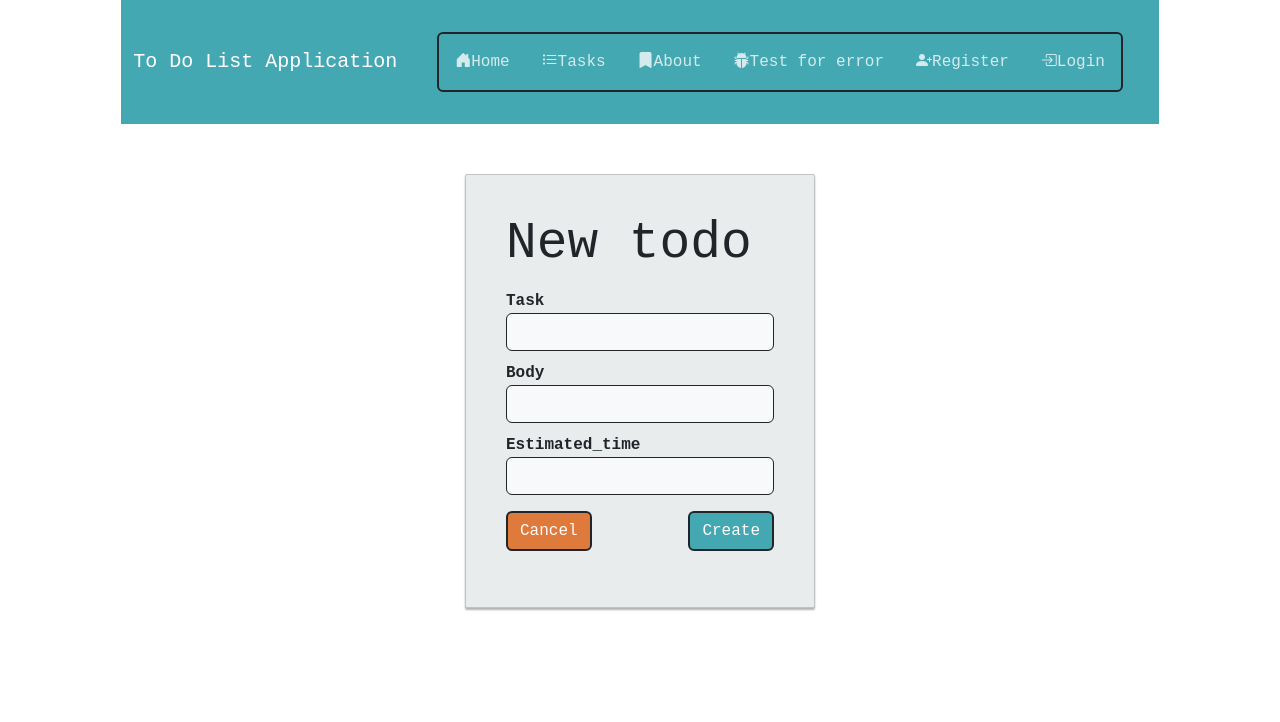
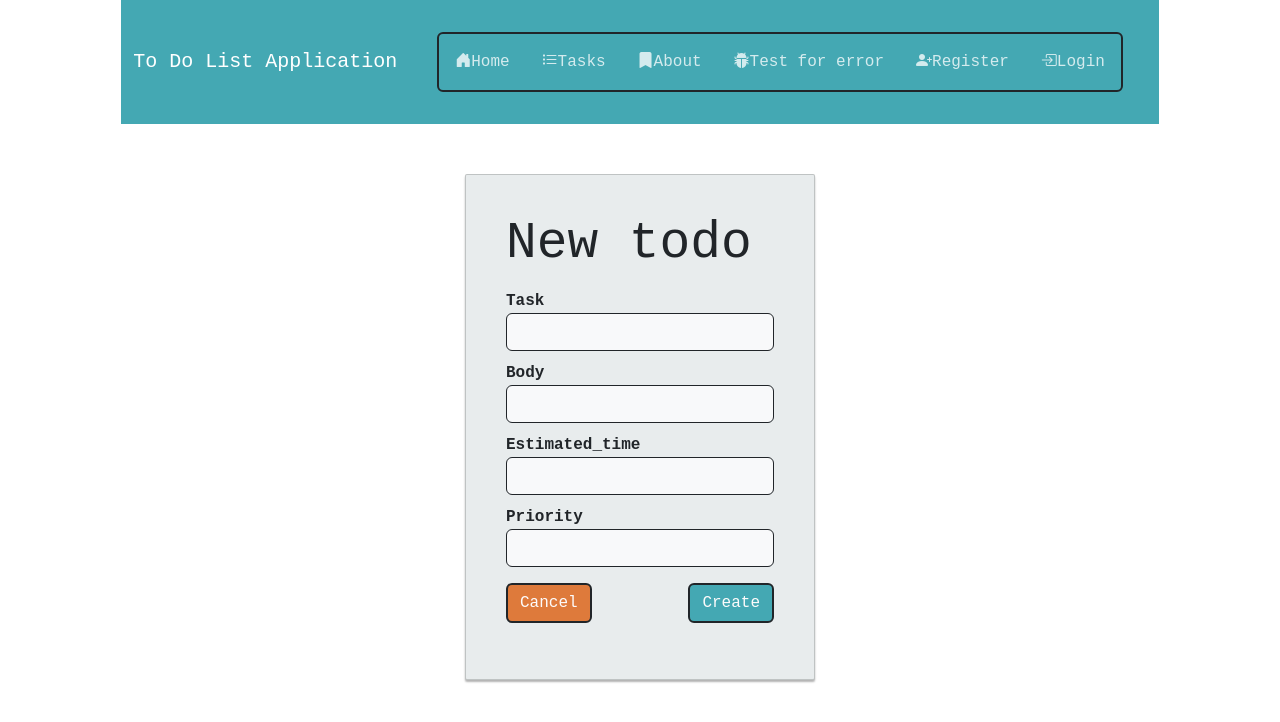
Before and after one commit to son3p/fullstackfrontend, a React (Vite) app: page /todos/create in a window 1280 px wide. Shown: the top 722 px of the page. Built offline with nearby package versions, Linux system fonts and the light colour scheme.

Commit message:
Fixed the rest:api with the parent/childthing relationship

```diff
--- a/src/components/todo/TodoCreate.jsx
+++ b/src/components/todo/TodoCreate.jsx
@@ -80,6 +80,11 @@ const TodoCreate = () => {
                             <input type="number" {...register("estimated_time")}  className="form-control bg-light border border-dark" />
                             {errors?.estimated_time && <label className="error-feedback">{errors.estimated_time.message}</label>}
                         </div>
+                        <div className="form-group">
+                            <label htmlFor="priority">Priority</label>
+                            <input type="text" {...register("priority")}  className="form-control bg-light border border-dark" />
+                            {errors?.priority && <label className="error-feedback">{errors.priority.message}</label>}
+                        </div>
                         <p></p>
                         <div className="form-group d-flex justify-content-between">
 
--- a/src/components/todo/TodoDelete.jsx
+++ b/src/components/todo/TodoDelete.jsx
@@ -88,6 +88,11 @@ const TodoDelete = () => {
                             <input type="number" {...register("estimated_time")} defaultValue = {currentTodo.estimated_time} readOnly className="form-control bg-light border border-dark"/>
                             {errors?.estimated_time && <label className="error-feedback">{errors.estimated_time.message}</label>}
                         </div>
+                        <div className="form-group">
+                            <label htmlFor="priority">Priority</label>
+                            <input type="text" {...register("priority")} defaultValue = {currentTodo.priority} readOnly className="form-control bg-light border border-dark"/>
+                            {errors?.priority && <label className="error-feedback">{errors.priority.message}</label>}
+                        </div>
                         <p></p>
                         <div className="form-group d-flex justify-content-between">
 
--- a/src/components/todo/TodoUpdate.jsx
+++ b/src/components/todo/TodoUpdate.jsx
@@ -88,6 +88,11 @@ const TodoUpdate = () => {
                             <input type="number" {...register("estimated_time")} defaultValue = {currentTodo.estimated_time} className="form-control bg-light border border-dark"/>
                             {errors?.estimated_time && <label className="error-feedback">{errors.estimated_time.message}</label>}
                         </div>
+                        <div className="form-group">
+                            <label htmlFor="priority">Priority</label>
+                            <input type="text" {...register("priority")} defaultValue = {currentTodo.priority} className="form-control bg-light border border-dark"/>
+                            {errors?.priority && <label className="error-feedback">{errors.priority.message}</label>}
+                        </div>
                         <p></p>
                         <div className="form-group d-flex justify-content-between">
 
--- a/src/services/UserService.js
+++ b/src/services/UserService.js
@@ -20,7 +20,7 @@ class UserService {
     } catch (error) {
         // Handle the error here
         console.error('Error fetching tasks for user:', error);
-        throw error; // Optionally, re-throw the error to propagate it further
+        throw error;
     }
 }
 
```
